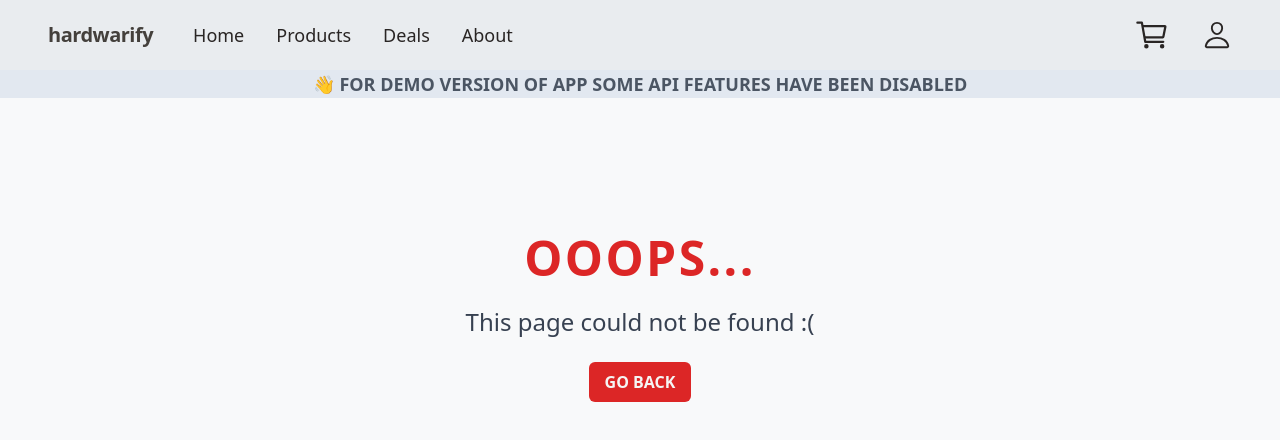
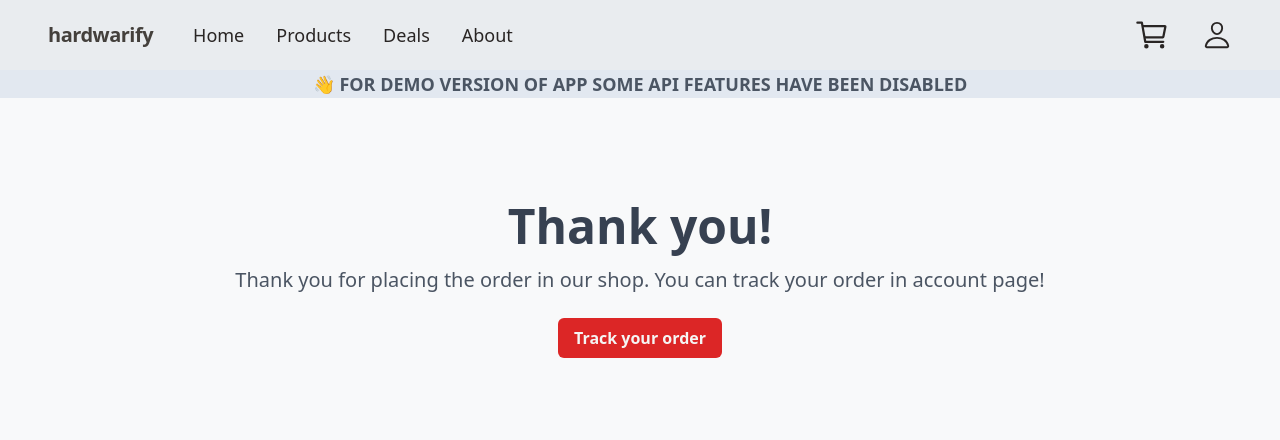
Before and after one commit to tojamrcel/hardwarify-project, a Next.js app: page /thankyou/1 in a window 1280 px wide. Before the commit this address had no page. Shown: the top 440 px of the page. Built offline with nearby package versions, Linux system fonts and the light colour scheme.

Commit message:
feat: implement thankyou page in different way

```diff
--- a/app/thankyou/page.tsx
+++ b/app/_components/ThankYou.tsx
@@ -1,6 +1,13 @@
-import Button from "../_components/Button";
+"use client";
 
-function Page() {
+import { useEffect } from "react";
+import Button from "./Button";
+import { useCart } from "./CartContext";
+
+function ThankYou({ orderId }: { orderId: string }) {
+  const { clearCart } = useCart();
+  useEffect(() => clearCart(), []);
+
   return (
     <div className="mt-16 flex w-full flex-col items-center justify-center gap-4">
       <h1 className="text-center text-5xl font-bold text-gray-700">
@@ -10,11 +17,11 @@ function Page() {
         Thank you for placing the order in our shop. You can track your order in
         account page!
       </p>
-      <Button type="primary" link="/">
-        Go to shop
+      <Button type="primary" link={`/account/orders/${orderId}`}>
+        Track your order
       </Button>
     </div>
   );
 }
 
-export default Page;
+export default ThankYou;
--- a/app/_lib/actions.ts
+++ b/app/_lib/actions.ts
@@ -137,7 +137,7 @@ export async function createOrderAction(orderData: OrderForm) {
   if (productsError)
     throw new Error("There is a problem with creating new order.");
 
-  redirect("/thankyou");
+  redirect(`/thankyou/${orderID}`);
 }
 
 export async function cancelOrderAction(id: string) {
--- /dev/null
+++ b/app/thankyou/[orderId]/page.tsx
@@ -0,0 +1,15 @@
+import ThankYou from "../../_components/ThankYou";
+
+async function Page({
+  params,
+}: {
+  params: {
+    orderId: string;
+  };
+}) {
+  const { orderId } = await params;
+
+  return <ThankYou orderId={orderId} />;
+}
+
+export default Page;
```
